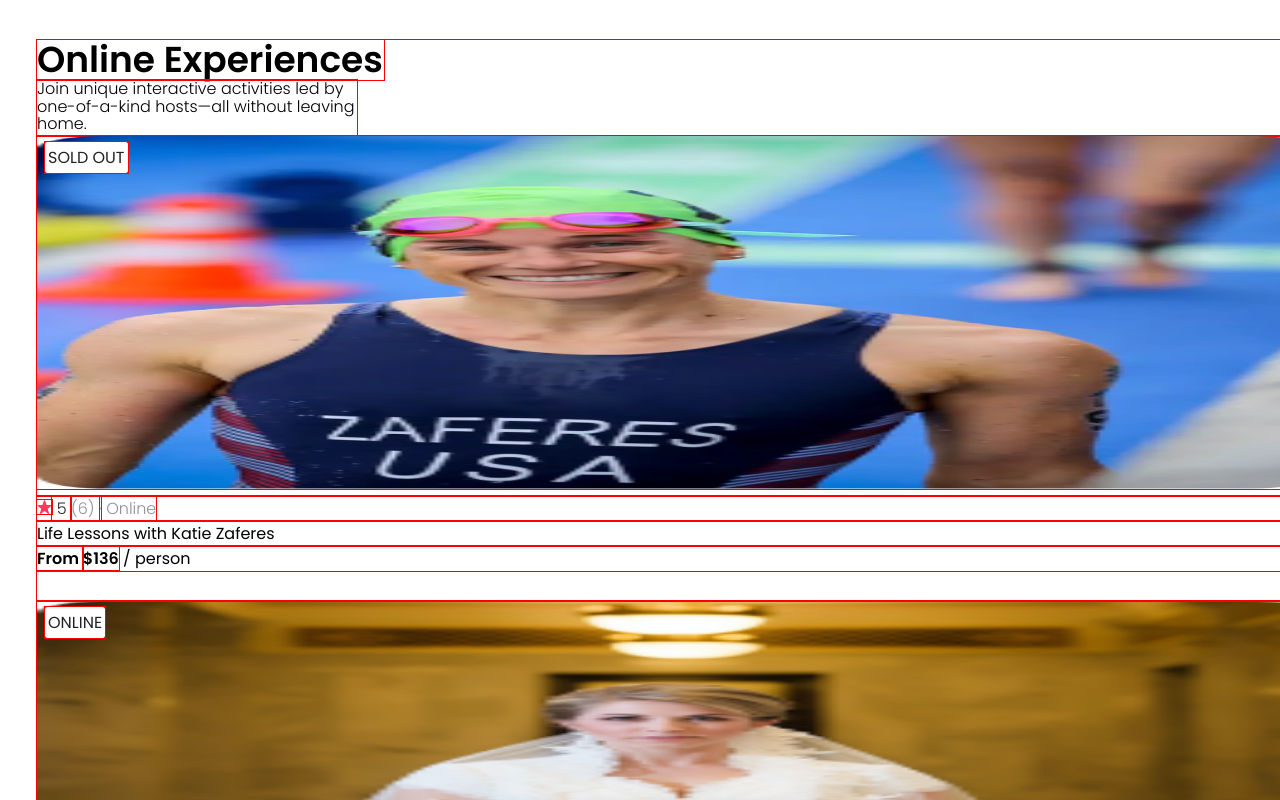
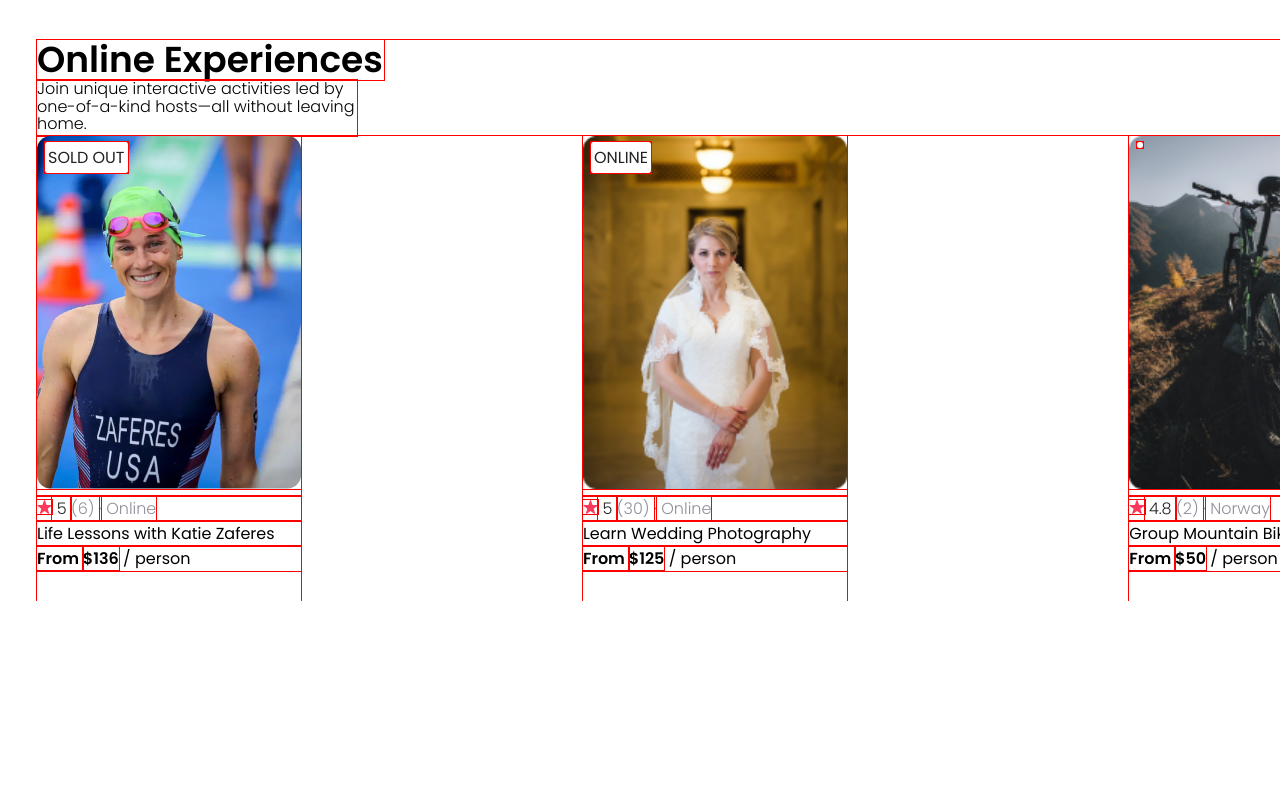
Before and after one commit to asbhogal/React-Airbnb-Experiences-Landing-Page, a React app: page / in a window 1280 px wide. Shown: the part 960-1760 px from the top of the page. After the commit the page ends 1561 px from the top, so only its background shows below. Built offline with nearby package versions, Linux system fonts and the light colour scheme; the HTML template or start-up script is replaced by a standard one.

Commit message:
ran build-prod

```diff
--- a/src/components/Body.jsx
+++ b/src/components/Body.jsx
@@ -9,7 +9,6 @@
 import singingImage from '../mockups/singing-image.png';
 import ExperienceCard from './ExperienceCard';
 import cardData from '../js/data.js'
-console.log(cardData);
 
 const Body = (props) => {
     const cards = cardData.map(item => {
@@ -28,7 +27,6 @@
 
     return (
         <div className="Body">
-            // MASONRY SECTION
             <div className="Masonry">
                 <div className="MasonryItemLeft MasonryItem">
                     <img className="CookingImage" src={ cookingImage }></img>
@@ -62,8 +60,10 @@
             <section className="ExperiencesSection">
                 <h1 className="OnlineExperiencesHeading">Online Experiences</h1>
                 <h2 className="InteractiveActivitiesSubheading">Join unique interactive activities led by one-of-a-kind hosts—all without leaving home.</h2>
-                <div className="OnlineExperiencesCards"></div>
-                {cards}
+                <div className="OnlineExperiencesCards">
+                    {cards}
+                </div>
+
             </section>
 
         </div>
--- a/src/scss/_partials/_components/_body.scss
+++ b/src/scss/_partials/_components/_body.scss
@@ -46,8 +46,7 @@
     width: 100%;
     .OnlineExperiencesCards {
         display: flex;
-        // justify-content: space-between;
-        align-items: flex-end;
+        justify-content: space-between;
     }
     .OnlineExperiencesHeading {
         width: 347px;
```
Also changed, not shown: 23 other files (tests, documents, lock files or other folders).
